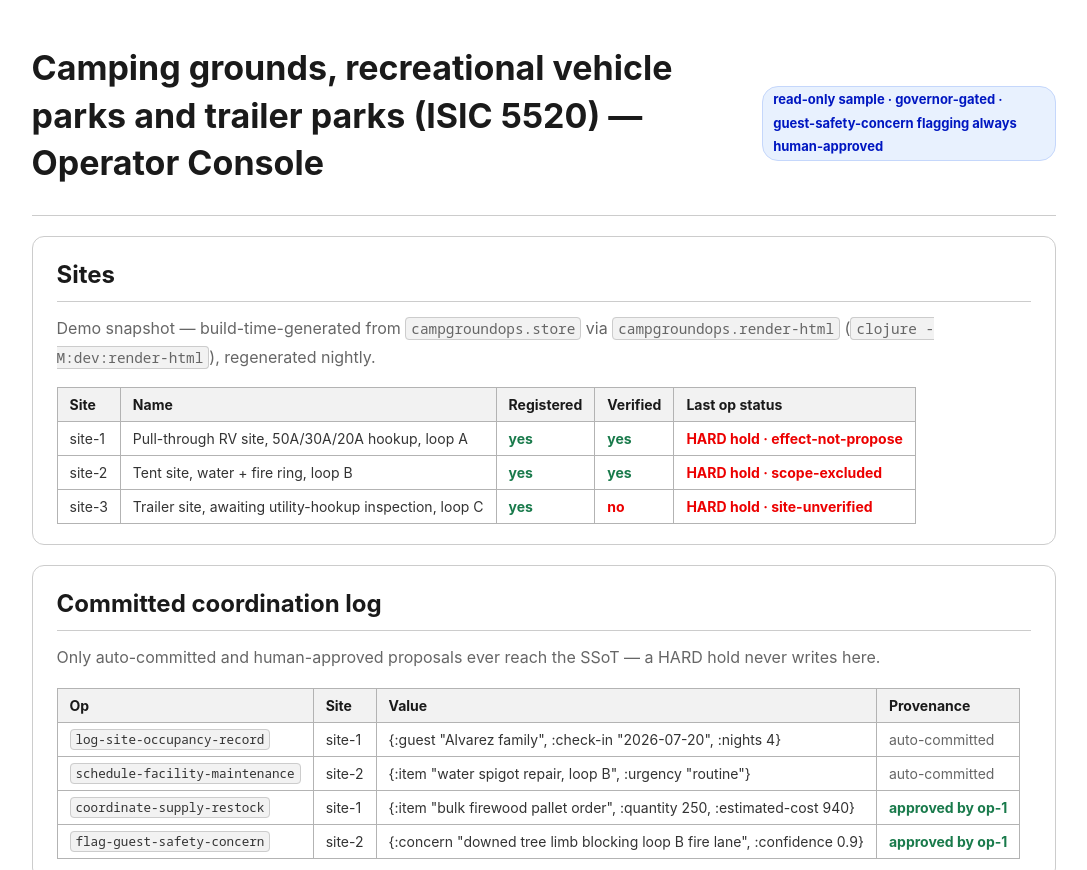
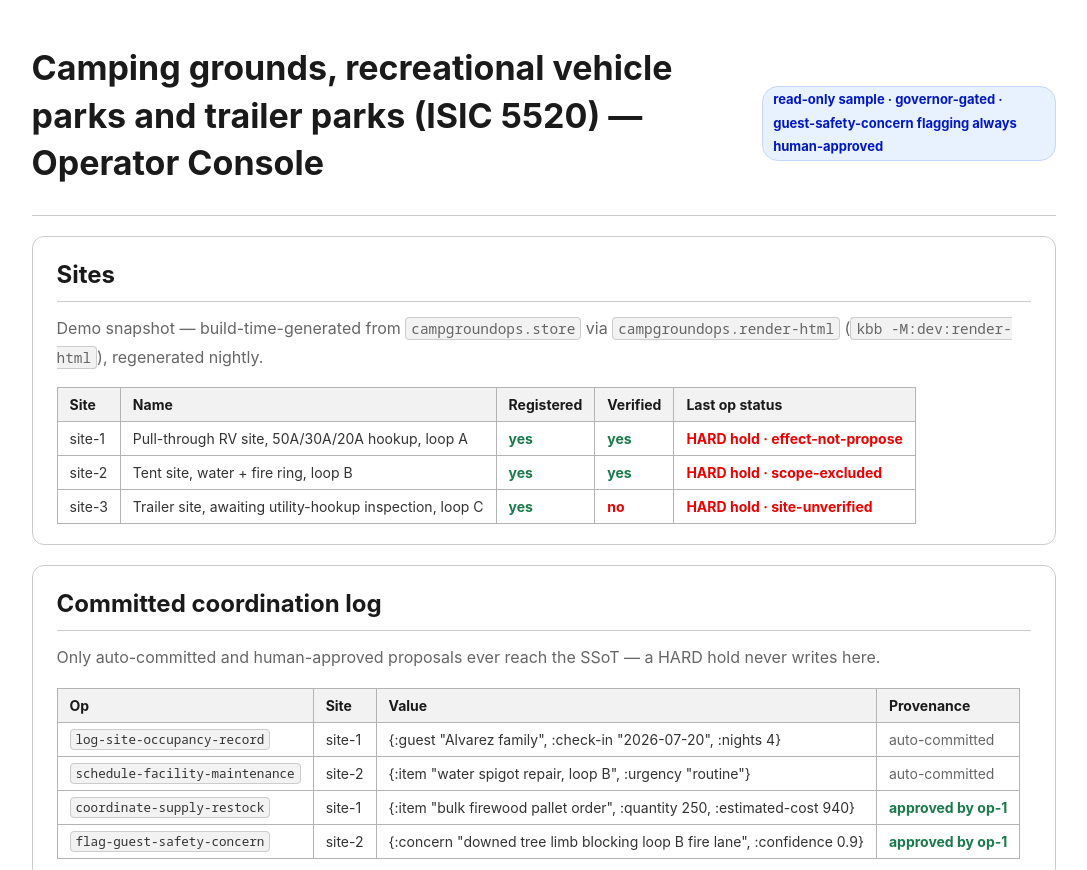
Before and after one commit to cloud-itonami/cloud-itonami-isic-5520, a plain HTML site: page docs/samples/operator-console.html in a window 1280 px wide. Shown: the top 870 px of the page, without its empty margins (89-1176 px from the left). Drawn offline with Linux system fonts and the light colour scheme.

Commit message:
kbb: rewrite 13 Clojure-CLI/bb/nbb/shadow-cljs invocation(s) in 8 file(s) to kbb/amu
Owner decision 2026-09-11: `clojure -M:<alias>` / `clj -M` / `bb <task>` /
`nbb <script>` become `kbb …` (kotoba-lang/kotoba bin/kbb_deps.cljk resolves
deps.edn aliases onto the JVM-free engine); `shadow-cljs release|compile|watch`
becomes `amu compile --target wasm32-browser`. Text only; no mirror; fix-forward.

ADR: adr-2609112000-kbb-cutover-clojure-cli-text

Co-Authored-By: Claude Opus 5 (1M context) <noreply@anthropic.com>
Claude-Session: https://claude.ai/code/session_01JVx3D3QpgSHNgJBLe35yyx

```diff
--- a/docs/samples/operator-console.html
+++ b/docs/samples/operator-console.html
@@ -2468,7 +2468,7 @@ img,svg { max-width: 100%; height: auto; }</style></head><body>
 <main>
   <section class="card">
     <h2>Sites</h2>
-    <p class="muted">Demo snapshot — build-time-generated from <code>campgroundops.store</code> via <code>campgroundops.render-html</code> (<code>clojure -M:dev:render-html</code>), regenerated nightly.</p>
+    <p class="muted">Demo snapshot — build-time-generated from <code>campgroundops.store</code> via <code>campgroundops.render-html</code> (<code>kbb -M:dev:render-html</code>), regenerated nightly.</p>
     <table>
       <thead><tr><th>Site</th><th>Name</th><th>Registered</th><th>Verified</th><th>Last op status</th></tr></thead>
       <tbody>
```
Also changed, not shown: 7 other files.
